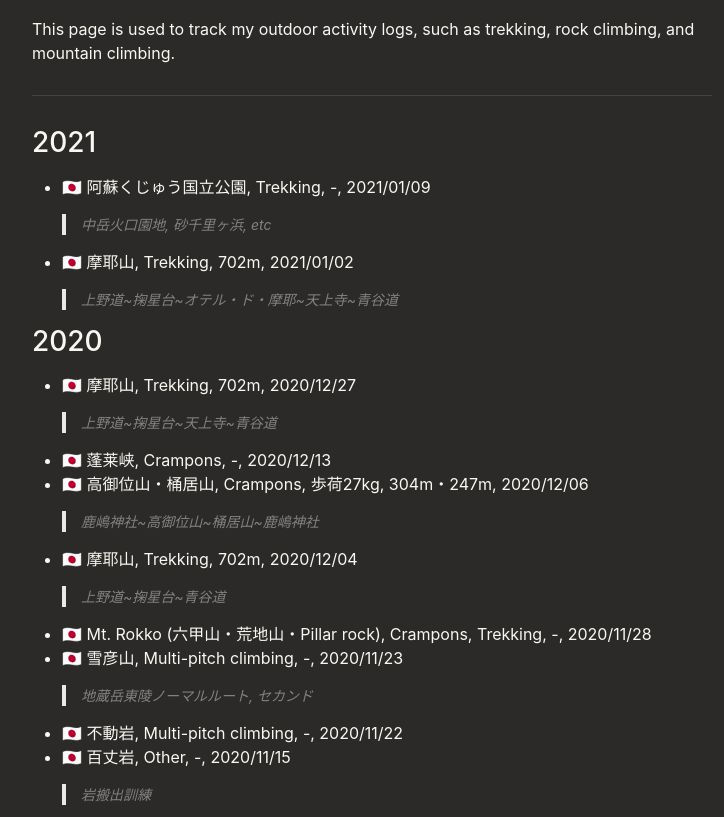
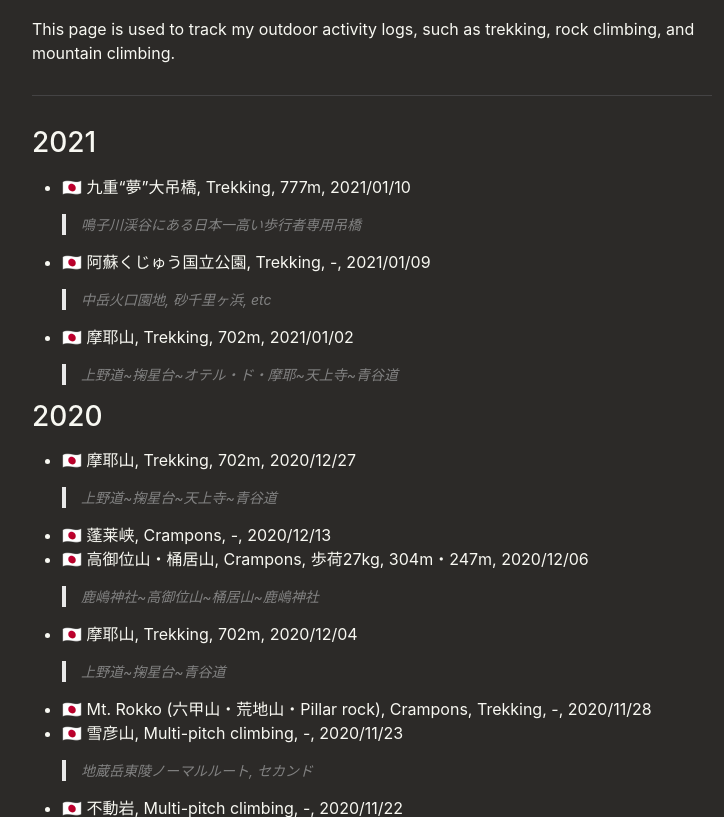
Before and after one commit to pixyzehn/pixyzehn.com, a Jekyll site: the page built from pages/mountaineering.md, in a window 1280 px wide and 900 px high, scrolled down 338 px, cut to the strip 83-900 px from the top of the window. Shown: the whole strip, without its empty margins (268-992 px from the left). Built offline with Jekyll 4.4.1, drawn with Linux system fonts in a browser that asks for light colours.

Commit message:
Update data

```diff
--- a/_data/mountaineering.yml
+++ b/_data/mountaineering.yml
@@ -1,5 +1,11 @@
 - year: 2021
   activities:
+    - flag: 🇯🇵
+      name: 九重“夢”大吊橋
+      category: Trekking
+      altitude: '777m'
+      date: 2021/01/10
+      note: '鳴子川渓谷にある日本一高い歩行者専用吊橋'
     - flag: 🇯🇵
       name: 阿蘇くじゅう国立公園
       category: Trekking
```
